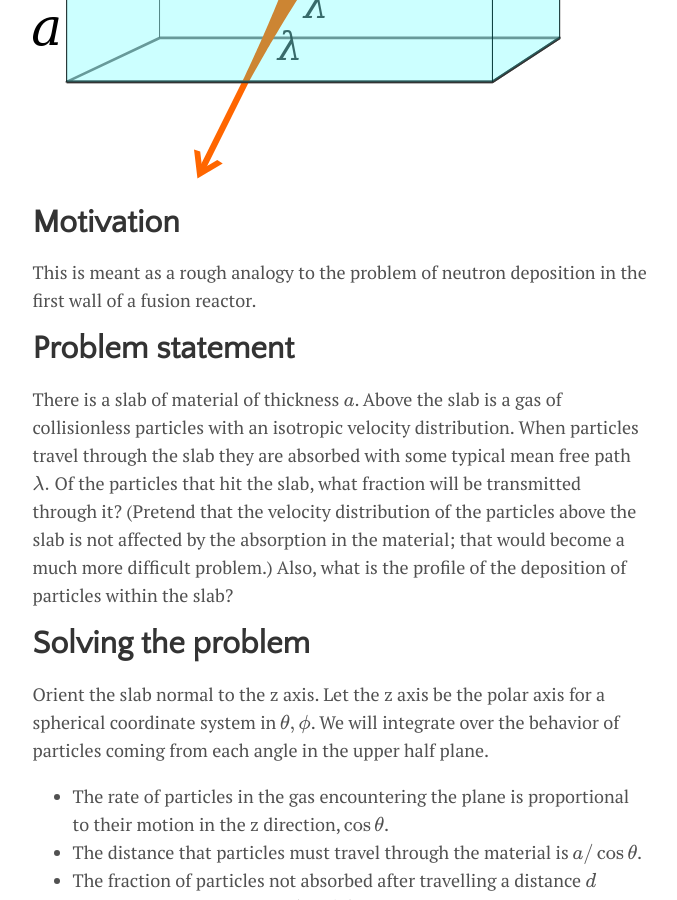
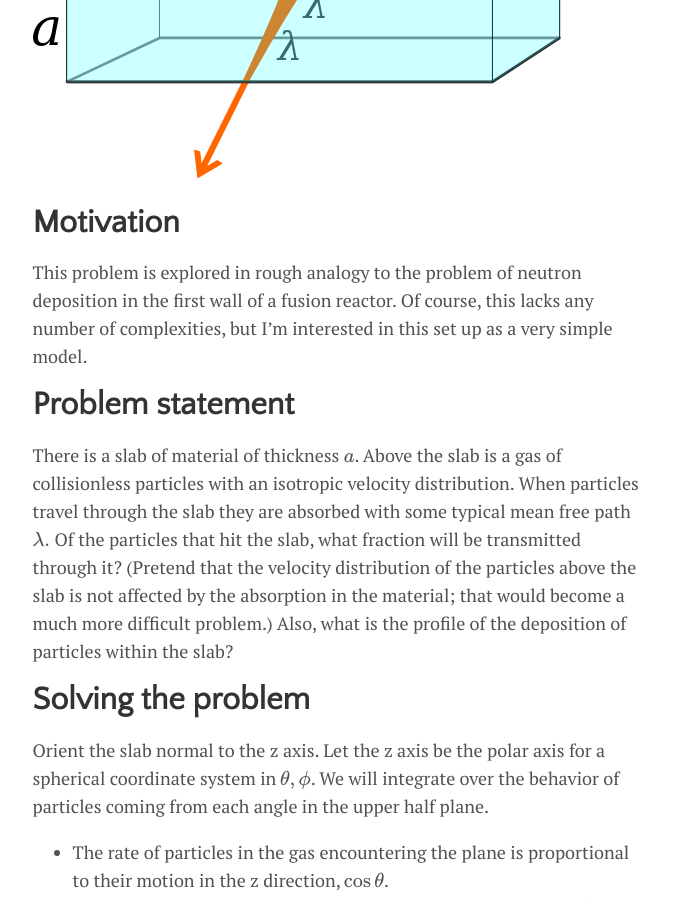
Before and after one commit to cfe316/cfe316.github.io, a Jekyll site: the page built from _posts/2024-04-14-slab-transmissions-mfp-isotropic.md, in a window 1280 px wide and 900 px high, scrolled down 493 px. Shown: the whole window, without its empty margins (300-977 px from the left). Built offline with Jekyll 4.4.1, drawn with Linux system fonts in a browser that asks for light colours; formulas are drawn with MathJax 3; a style sheet for code colours, icons or effects is not loaded; some of the changed text lies outside the part shown.

Commit message:
Add notes

```diff
--- a/_posts/2024-04-14-slab-transmissions-mfp-isotropic.md
+++ b/_posts/2024-04-14-slab-transmissions-mfp-isotropic.md
@@ -9,7 +9,7 @@
 ---
 
 # Motivation
-This is meant as a rough analogy to the problem of neutron deposition in the first wall of a fusion reactor.
+This problem is explored in rough analogy to the problem of neutron deposition in the first wall of a fusion reactor. Of course, this lacks any number of complexities, but I'm interested in this set up as a very simple model.
 
 # Problem statement
 There is a slab of material of thickness $a$.
@@ -118,3 +118,8 @@
 
 The second figure shows deposition in the slab. This has a similar long-range asymptotic, but the derivative of this function becomes infinite as $a\to\infty$.
 A good short-range approximation is $\frac{1}{\lambda}\left(2-2(1-\gamma)\frac{a}{\lambda}-\frac{a^2}{\lambda ^2}+2 \frac{a}{\lambda}\log \left(\frac{a}{\lambda }\right)\right)$ where $\gamma$ is the Euler constant.
+
+## Relation to other posts
+This problem is similar to the one in my [first post]({% post_url 2016-01-15-radioactive-particle-escape-3d %}).
+The geometry is the same (if inverted) but now I've averaged over the distribution of particles that encounter a surface.
+The solution is also in terms of `ExpIntegralE`.
```
